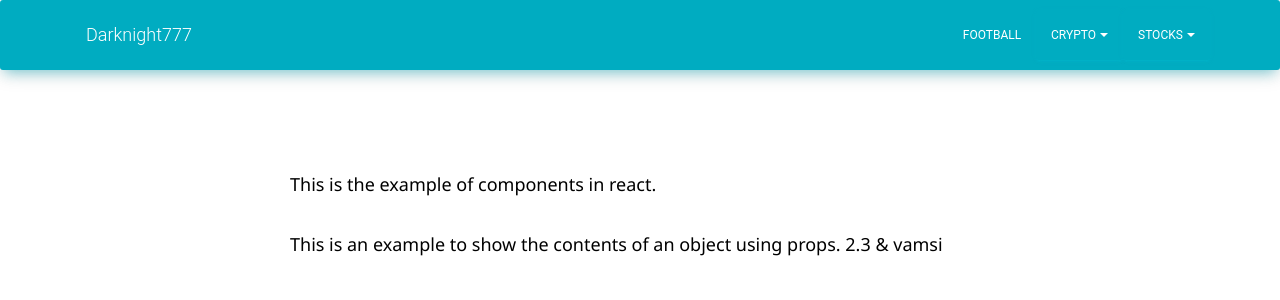
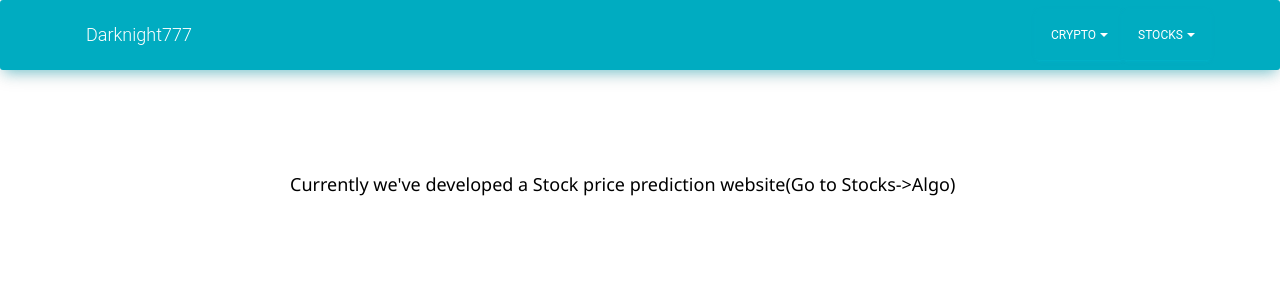
Before and after one commit to sgollapudi77/hello-react, a React (Create React App) app: page / in a window 1280 px wide. Shown: the top 300 px of the page. Built offline with nearby package versions, Linux system fonts and the light colour scheme.

Commit message:
Small changes

```diff
--- a/src/App.js
+++ b/src/App.js
@@ -32,8 +32,9 @@ import Navbar from './Navbar';
 function Hello(props){
   return(
     <div>
-      <p>This is the example of components in react.</p>
-      <p>This is an example to show the contents of an object using props. {props.version} & {props.message}</p>
+      <p>Currently we've developed a Stock price prediction website(Go to Stocks-&gt;Algo)</p>
+      {/* <p></p> */}
+      {/* <p>This is an example to show the contents of an object using props. {props.version} & {props.message}</p> */}
     </div>
   );
 }
--- a/src/Navbar.js
+++ b/src/Navbar.js
@@ -46,12 +46,12 @@ function Navbar() {
               Profile
             </Link>
           </ListItem> */}
-          <ListItem className={classes.listItem}>
+          {/* <ListItem className={classes.listItem}>
             <Link to="/football" className={classes.navLink}>
               {" "}
               Football
             </Link>
-          </ListItem>
+          </ListItem> */}
           <ListItem className={classes.listItem}>
             <CustomDropdown
               brand="Info Color"
```
Also changed, not shown: 1 other file (tests, documents, lock files or other folders).
